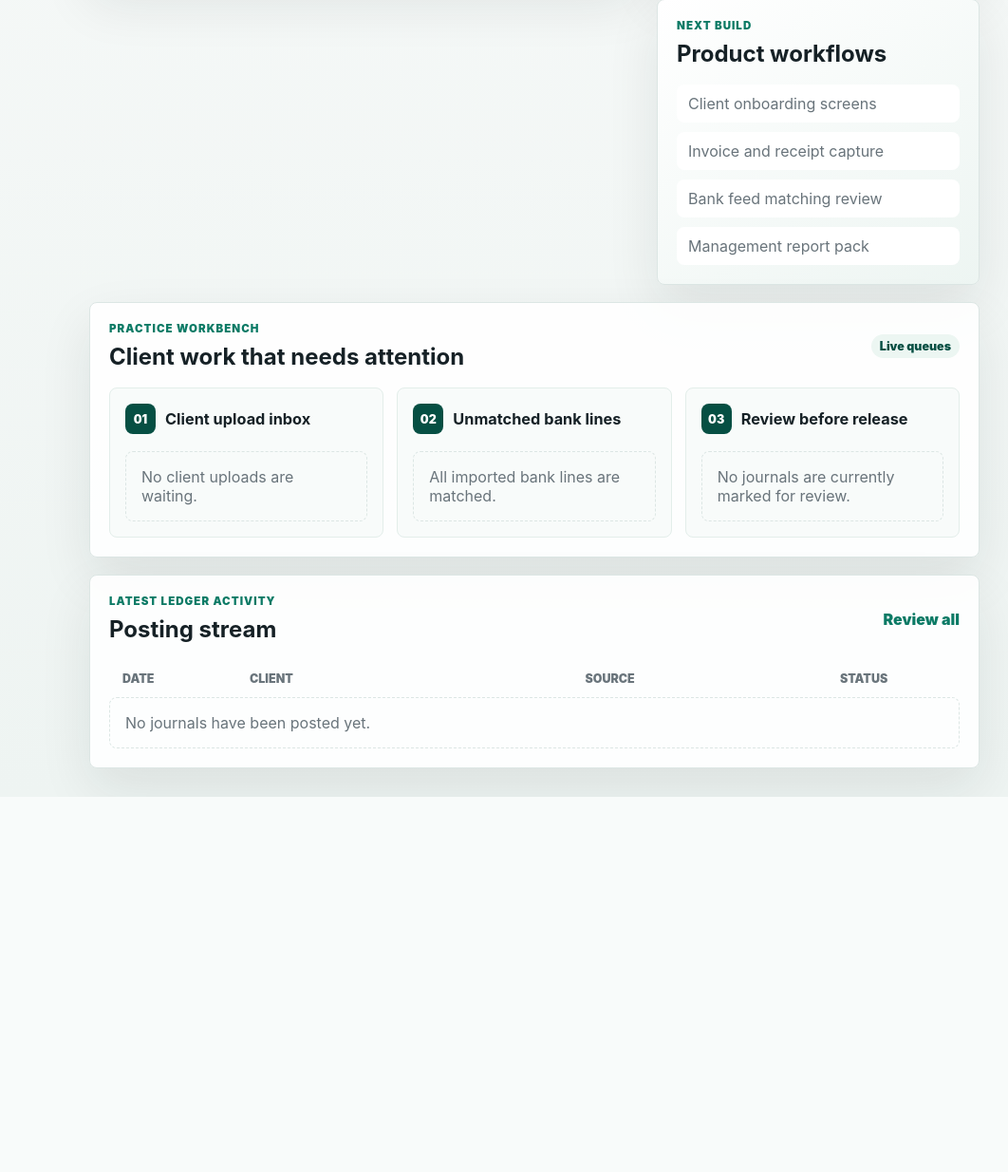
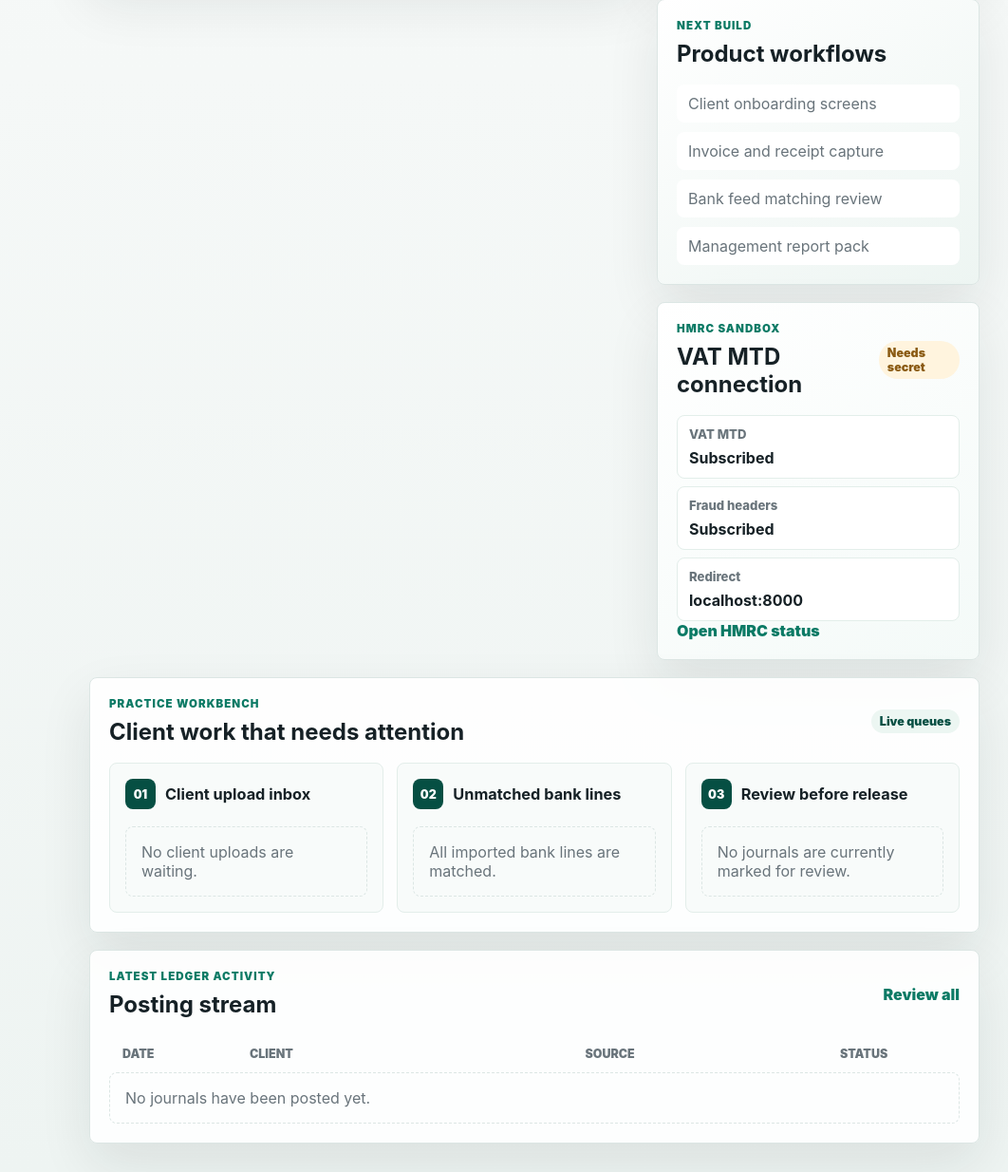
Before and after one commit to kfrem/ledgerhouse, a Django app: page /practice/ in a window 1280 px wide. Shown: the part 987-2221 px from the top of the page at 95% size, without its empty margins (218-1280 px from the left). Before the commit the page ends 1826 px from the top, so only its background shows below. Run offline with Django 5.2, Linux system fonts and the light colour scheme; the visitor is signed in with stand-in values (Sample User, id 1).

Commit message:
Add HMRC VAT sandbox integration scaffolding

```diff
--- a/accounting/mtd.py
+++ b/accounting/mtd.py
@@ -1,9 +1,100 @@
 import uuid
+import json
+import urllib.parse
+import urllib.request
 from datetime import datetime
 from decimal import Decimal
+from django.conf import settings
+from django.core import signing
 from django.utils import timezone
 from django.db import transaction
 from accounting.models import VatReturn, JournalLine
+
+
+VAT_MTD_SCOPE = "read:vat write:vat"
+
+
+def hmrc_sandbox_status():
+    """Return non-secret HMRC sandbox readiness details for the practice UI."""
+    required = {
+        "client_id": bool(settings.HMRC_CLIENT_ID),
+        "client_secret": bool(settings.HMRC_CLIENT_SECRET),
+        "redirect_uri": bool(settings.HMRC_REDIRECT_URI),
+        "vat_scopes": "read:vat" in settings.HMRC_SCOPES and "write:vat" in settings.HMRC_SCOPES,
+    }
+    return {
+        "environment": settings.HMRC_ENVIRONMENT,
+        "api_base_url": settings.HMRC_API_BASE_URL,
+        "redirect_uri": settings.HMRC_REDIRECT_URI,
+        "configured": all(required.values()),
+        "required": required,
+        "subscribed_apis": ["VAT (MTD) 1.0", "Test Fraud Prevention Headers 1.0"],
+    }
+
+
+def build_hmrc_authorisation_url(next_url="/practice/"):
+    """Build the OAuth URL for HMRC VAT MTD user authorisation."""
+    if not settings.HMRC_CLIENT_ID:
+        raise ValueError("HMRC_CLIENT_ID is not configured.")
+    state = signing.dumps({"next": next_url, "ts": timezone.now().isoformat()}, salt="hmrc-oauth")
+    params = {
+        "response_type": "code",
+        "client_id": settings.HMRC_CLIENT_ID,
+        "scope": settings.HMRC_SCOPES or VAT_MTD_SCOPE,
+        "redirect_uri": settings.HMRC_REDIRECT_URI,
+        "state": state,
+    }
+    return f"{settings.HMRC_AUTHORIZE_URL}?{urllib.parse.urlencode(params)}"
+
+
+def unpack_hmrc_state(state):
+    return signing.loads(state, salt="hmrc-oauth", max_age=3600)
+
+
+def exchange_hmrc_authorisation_code(code):
+    """Exchange an HMRC OAuth authorisation code for tokens."""
+    if not settings.HMRC_CLIENT_ID:
+        raise ValueError("HMRC_CLIENT_ID is not configured.")
+    if not settings.HMRC_CLIENT_SECRET:
+        raise ValueError("HMRC_CLIENT_SECRET is not configured.")
+
+    body = urllib.parse.urlencode(
+        {
+            "grant_type": "authorization_code",
+            "client_id": settings.HMRC_CLIENT_ID,
+            "client_secret": settings.HMRC_CLIENT_SECRET,
+            "redirect_uri": settings.HMRC_REDIRECT_URI,
+            "code": code,
+        }
+    ).encode("utf-8")
+    request = urllib.request.Request(
+        settings.HMRC_TOKEN_URL,
+        data=body,
+        headers={
+            "Accept": "application/json",
+            "Content-Type": "application/x-www-form-urlencoded",
+        },
+        method="POST",
+    )
+    with urllib.request.urlopen(request, timeout=20) as response:
+        return json.loads(response.read().decode("utf-8"))
+
+
+def build_desktop_fraud_prevention_headers(device_id, public_ip="127.0.0.1"):
+    """
+    Build baseline fraud prevention headers for local sandbox requests.
+
+    These values are only suitable for development diagnostics; production
+    header collection must reflect the real customer device and connection.
+    """
+    return {
+        "Gov-Client-Connection-Method": "DESKTOP_APP_DIRECT",
+        "Gov-Client-Device-ID": device_id,
+        "Gov-Client-Public-IP": public_ip,
+        "Gov-Client-Timezone": "+00:00",
+        "Gov-Client-User-Agent": "LedgerHouse/local-sandbox",
+        "Gov-Vendor-Version": "LedgerHouse=local",
+    }
 
 class MockHMRCClient:
     """Mock client simulating HMRC's MTD for VAT submission endpoint."""
--- a/accounting/views.py
+++ b/accounting/views.py
@@ -7,6 +7,12 @@ from django.db.models import Count, Max, Q, Sum
 from django.shortcuts import redirect, render
 
 from .intake import process_uploaded_file
+from .mtd import (
+    build_hmrc_authorisation_url,
+    exchange_hmrc_authorisation_code,
+    hmrc_sandbox_status,
+    unpack_hmrc_state,
+)
 from .models import (
     BankReconciliation,
     BankTransaction,
@@ -196,5 +202,57 @@ def practice_dashboard(request):
         "upload_inbox": upload_inbox,
         "unmatched_bank_transactions": unmatched_bank_transactions,
         "review_journals": review_journals,
+        "hmrc_status": hmrc_sandbox_status(),
     }
     return render(request, "accounting/dashboard.html", context)
+
+
+@login_required(login_url="/login/")
+def hmrc_sandbox_status_view(request):
+    return render(
+        request,
+        "accounting/hmrc_status.html",
+        {"hmrc_status": hmrc_sandbox_status()},
+    )
+
+
+@login_required(login_url="/login/")
+def hmrc_authorise(request):
+    try:
+        authorisation_url = build_hmrc_authorisation_url(
+            request.GET.get("next") or "/practice/"
+        )
+    except ValueError as exc:
+        messages.error(request, str(exc))
+        return redirect("hmrc_sandbox_status")
+    return redirect(authorisation_url)
+
+
+@login_required(login_url="/login/")
+def hmrc_callback(request):
+    error = request.GET.get("error")
+    if error:
+        messages.error(request, f"HMRC authorisation failed: {error}")
+        return redirect("hmrc_sandbox_status")
+
+    code = request.GET.get("code")
+    state = request.GET.get("state")
+    if not code or not state:
+        messages.error(request, "HMRC callback did not include the expected code and state.")
+        return redirect("hmrc_sandbox_status")
+
+    try:
+        unpacked_state = unpack_hmrc_state(state)
+        token_payload = exchange_hmrc_authorisation_code(code)
+    except Exception as exc:
+        messages.error(request, f"HMRC token exchange failed: {exc}")
+        return redirect("hmrc_sandbox_status")
+
+    request.session["hmrc_sandbox_token"] = {
+        "access_token": token_payload.get("access_token"),
+        "refresh_token": token_payload.get("refresh_token"),
+        "scope": token_payload.get("scope"),
+        "expires_in": token_payload.get("expires_in"),
+    }
+    messages.success(request, "HMRC VAT sandbox authorisation completed.")
+    return redirect(unpacked_state.get("next") or "hmrc_sandbox_status")
--- a/ledgerhouse/urls.py
+++ b/ledgerhouse/urls.py
@@ -1,7 +1,14 @@
 from django.contrib import admin
 from django.contrib.auth import views as auth_views
 from django.urls import path
-from accounting.views import client_portal, download_management_report, practice_dashboard
+from accounting.views import (
+    client_portal,
+    download_management_report,
+    hmrc_authorise,
+    hmrc_callback,
+    hmrc_sandbox_status_view,
+    practice_dashboard,
+)
 
 urlpatterns = [
     path('', client_portal, name='client_portal'),
@@ -10,6 +17,21 @@ urlpatterns = [
         'reports/<uuid:tenant_id>/<str:file_format>/',
         download_management_report,
         name='download_management_report',
+    ),
+    path(
+        'integrations/hmrc/',
+        hmrc_sandbox_status_view,
+        name='hmrc_sandbox_status',
+    ),
+    path(
+        'api/integrations/hmrc/authorise/',
+        hmrc_authorise,
+        name='hmrc_authorise',
+    ),
+    path(
+        'api/integrations/hmrc/callback',
+        hmrc_callback,
+        name='hmrc_callback',
     ),
     path(
         'login/',
--- a/static/accounting/dashboard.css
+++ b/static/accounting/dashboard.css
@@ -468,6 +468,11 @@ input {
     font-weight: 900;
 }
 
+.status-pill.warning {
+    background: #fff4de;
+    color: #8a5a12;
+}
+
 .text-link {
     color: var(--green);
     font-weight: 900;
@@ -506,6 +511,71 @@ input {
     border-radius: 8px;
     background: #fff;
     color: var(--muted);
+}
+
+.integration-card {
+    background: linear-gradient(145deg, #ffffff, #f4faf8);
+}
+
+.integration-surface {
+    max-width: 1120px;
+}
+
+.integration-grid,
+.config-list {
+    display: grid;
+    gap: 12px;
+    margin-top: 18px;
+}
+
+.integration-grid {
+    grid-template-columns: repeat(3, minmax(0, 1fr));
+}
+
+.integration-grid div,
+.config-item {
+    min-width: 0;
+    padding: 14px;
+    border: 1px solid #e3eeea;
+    border-radius: 8px;
+    background: #fff;
+}
+
+.integration-grid span,
+.config-item span,
+.integration-grid strong,
+.config-item strong {
+    display: block;
+}
+
+.integration-grid span,
+.config-item span {
+    color: var(--muted);
+    font-size: 0.82rem;
+    font-weight: 850;
+}
+
+.integration-grid strong,
+.config-item strong {
+    margin-top: 7px;
+    overflow-wrap: anywhere;
+}
+
+.config-list.compact {
+    gap: 8px;
+}
+
+.config-list.compact .config-item {
+    padding: 11px 12px;
+}
+
+.integration-actions {
+    margin-top: 18px;
+}
+
+.solid-button:disabled {
+    cursor: not-allowed;
+    opacity: 0.58;
 }
 
 .activity-table {
@@ -1179,6 +1249,7 @@ input {
     .content-grid,
     .client-hero,
     .client-grid,
+    .integration-grid,
     .workbench-grid {
         grid-template-columns: 1fr;
     }
--- a/templates/accounting/dashboard.html
+++ b/templates/accounting/dashboard.html
@@ -183,6 +183,35 @@
                         <li>Management report pack</li>
                     </ul>
                 </article>
+
+                <article class="surface integration-card">
+                    <div class="section-heading">
+                        <div>
+                            <p class="eyebrow">HMRC sandbox</p>
+                            <h2>VAT MTD connection</h2>
+                        </div>
+                        {% if hmrc_status.configured %}
+                        <span class="status-pill">Ready</span>
+                        {% else %}
+                        <span class="status-pill warning">Needs secret</span>
+                        {% endif %}
+                    </div>
+                    <div class="config-list compact">
+                        <div class="config-item">
+                            <span>VAT MTD</span>
+                            <strong>Subscribed</strong>
+                        </div>
+                        <div class="config-item">
+                            <span>Fraud headers</span>
+                            <strong>Subscribed</strong>
+                        </div>
+                        <div class="config-item">
+                            <span>Redirect</span>
+                            <strong>localhost:8000</strong>
+                        </div>
+                    </div>
+                    <a class="text-link" href="{% url 'hmrc_sandbox_status' %}">Open HMRC status</a>
+                </article>
             </aside>
 
             <article class="surface workbench-surface">
```
Also changed, not shown: LOCAL_COMPLETION_REGISTER.md (+18 -3 lines), accounting/tests/test_hmrc_sandbox.py (added, +110 -0 lines), ledgerhouse/settings.py (+23 -0 lines), templates/accounting/hmrc_status.html (added, +122 -0 lines), 1 other file.
